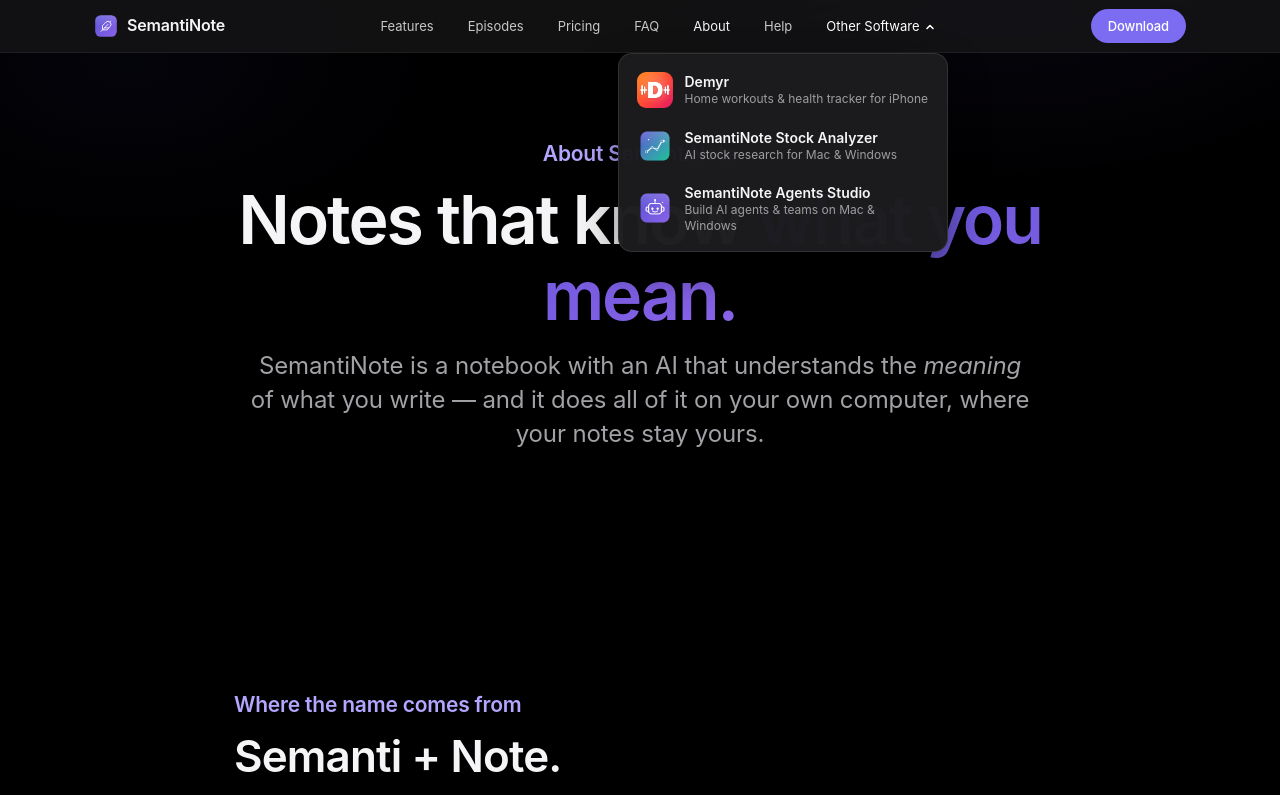
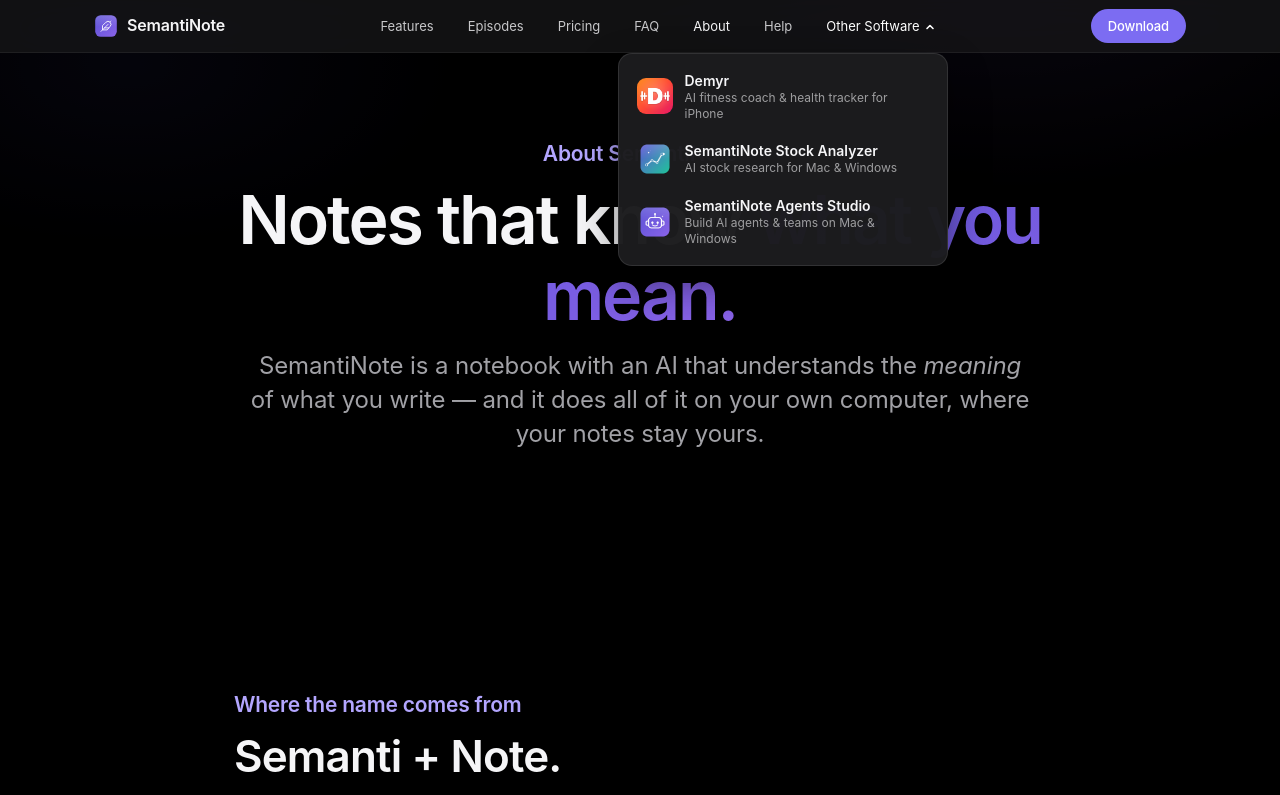
Before and after one commit to MachineDragon/semantinote-web, a plain HTML site: page about.html in a window 1280 px wide. Both pictures are taken after a click on the button "Other Software". Shown: the top 795 px of the page. Drawn offline with Linux system fonts and the light colour scheme.

Commit message:
dfssdfsd

```diff
--- a/about.html
+++ b/about.html
@@ -24,7 +24,7 @@
         <div class="nav-drop">
           <button class="nav-drop-btn" type="button" aria-haspopup="true" aria-expanded="false">Other Software<svg viewBox="0 0 12 12" aria-hidden="true"><path d="M3 4.5 6 7.5 9 4.5" fill="none" stroke="currentColor" stroke-width="1.6" stroke-linecap="round" stroke-linejoin="round"/></svg></button>
           <div class="nav-drop-menu">
-            <a href="/demyr/" class="nav-drop-item"><img src="/demyr/icon.png" alt="" width="36" height="36" /><span><strong>Demyr</strong><small>Home workouts &amp; health tracker for iPhone</small></span></a>
+            <a href="/demyr/" class="nav-drop-item"><img src="/demyr/icon.png" alt="" width="36" height="36" /><span><strong>Demyr</strong><small>AI fitness coach &amp; health tracker for iPhone</small></span></a>
             <a href="/stock-analyzer/" class="nav-drop-item"><img src="/stock-analyzer/icon.png" alt="" width="36" height="36" /><span><strong>SemantiNote Stock Analyzer</strong><small>AI stock research for Mac &amp; Windows</small></span></a>
             <a href="/agents-studio/" class="nav-drop-item"><img src="/agents-studio/icon.png" alt="" width="36" height="36" /><span><strong>SemantiNote Agents Studio</strong><small>Build AI agents &amp; teams on Mac &amp; Windows</small></span></a>
           </div>
```
Also changed, not shown: agents-studio/index.html (+1 -1 lines), download.html (+1 -1 lines), episodes.html (+1 -1 lines), features.html (+1 -1 lines), help.html (+1 -1 lines), index.html (+1 -1 lines), privacy.html (+1 -1 lines), refund.html (+1 -1 lines), stock-analyzer/index.html (+1 -1 lines), terms.html (+1 -1 lines).
